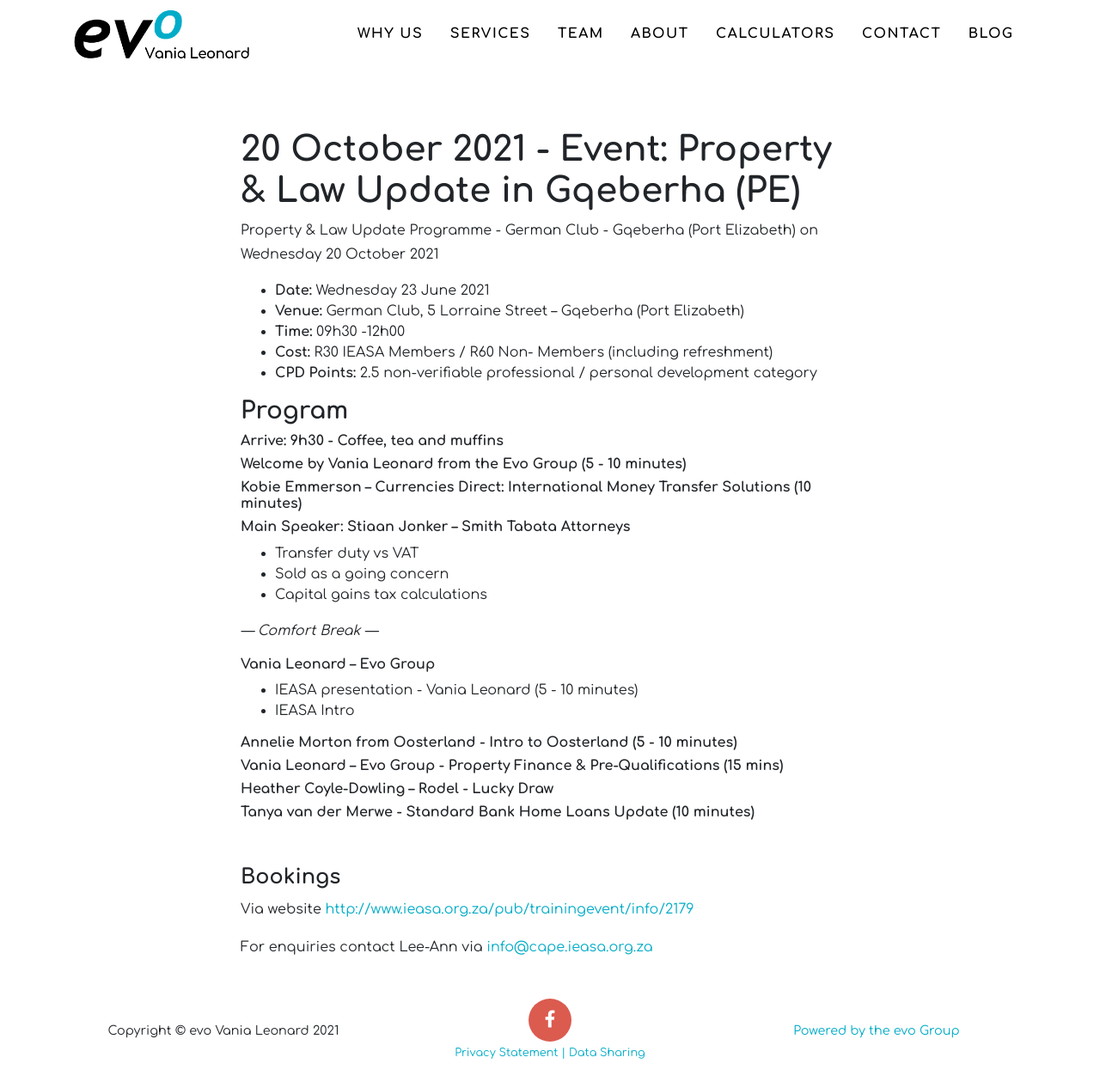
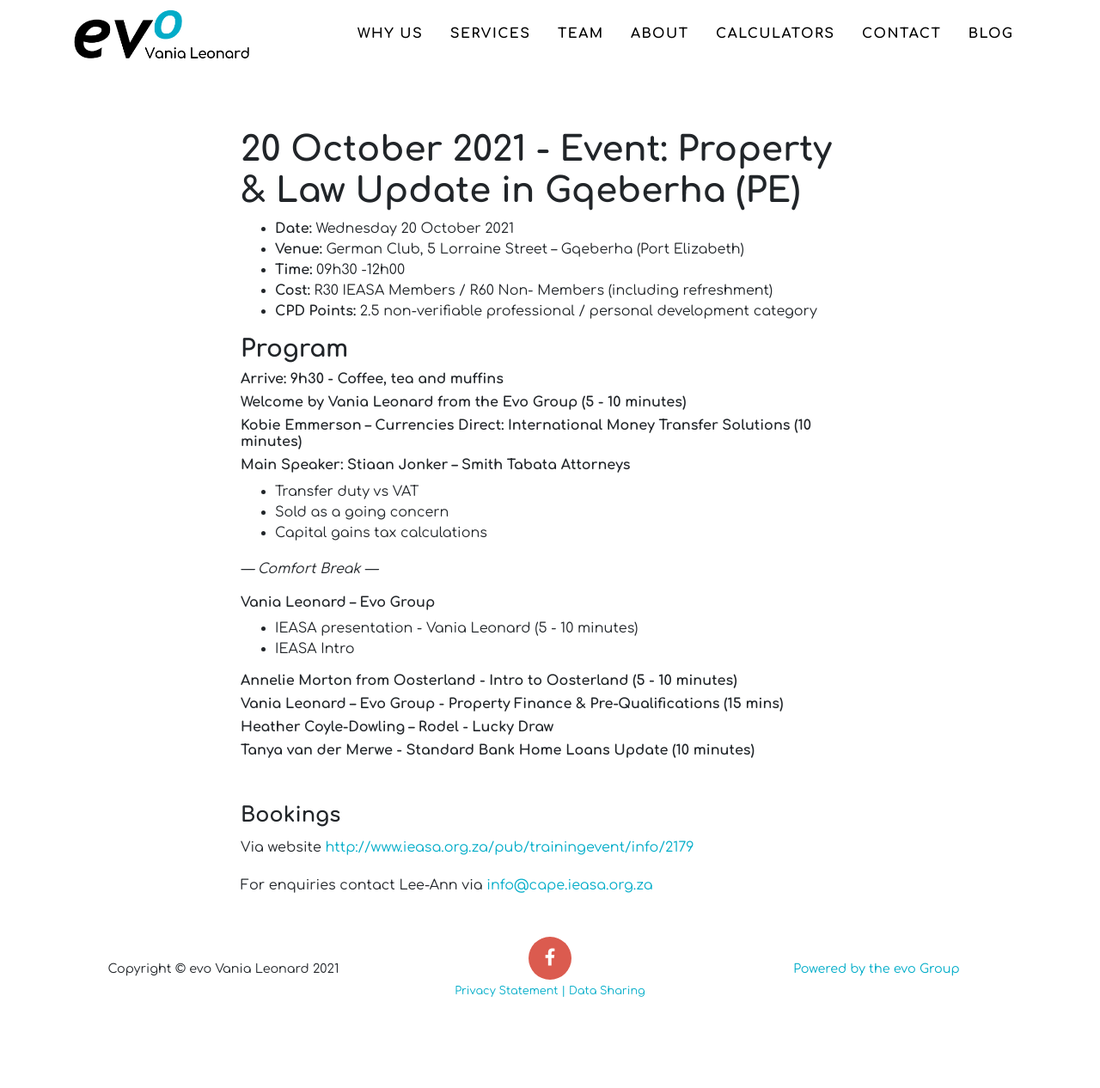
Before and after one commit to Intellify-Cloud/ev-vani, a Jekyll site: the page built from _posts/2021-09-20-Upcoming-Event-on-Wed-20-Oct-2021-Property-and-Law-Update-Programme-German-Club-Gqerbha-Port-Elizabeth.md, in a window 1280 px wide and 1266 px high. Shown: the whole window at 86% size. Built offline with Jekyll 4.4.1, drawn with Linux system fonts in a browser that asks for light colours.

Commit message:
0920-0946

```diff
--- a/_posts/2021-09-20-Upcoming-Event-on-Wed-20-Oct-2021-Property-and-Law-Update-Programme-German-Club-Gqerbha-Port-Elizabeth.md
+++ b/_posts/2021-09-20-Upcoming-Event-on-Wed-20-Oct-2021-Property-and-Law-Update-Programme-German-Club-Gqerbha-Port-Elizabeth.md
@@ -5,11 +5,8 @@ category:
 image: https://source.unsplash.com/collection/1139349/400x300?a2
 ---
 
-Property & Law Update Programme - German Club - Gqeberha
-(Port Elizabeth) on Wednesday 20 October 2021
 
-
-* **Date:** Wednesday 23 June 2021
+* **Date:** Wednesday 20 October 2021
 * **Venue:** German Club, 5 Lorraine Street – Gqeberha (Port Elizabeth)
 * **Time:** 09h30 -12h00
 * **Cost:** R30 IEASA Members / R60 Non- Members (including refreshment)
```
